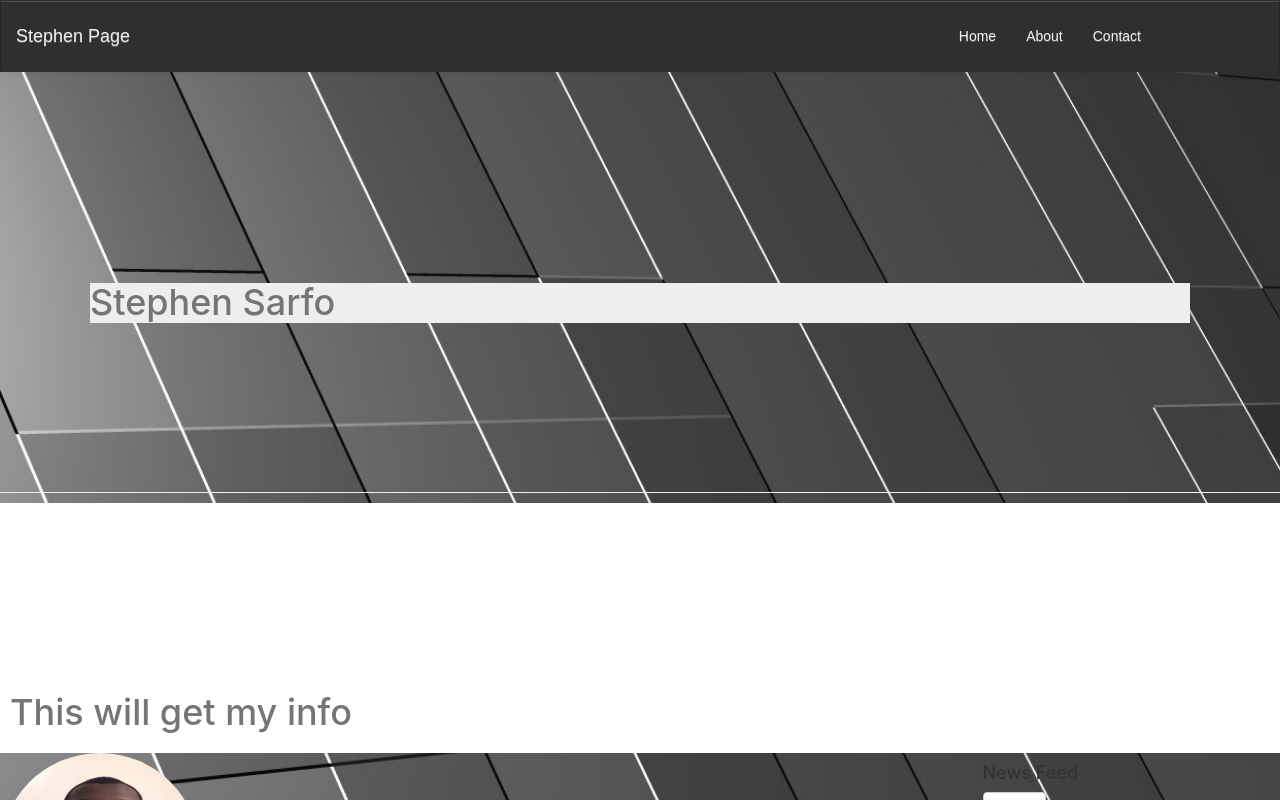
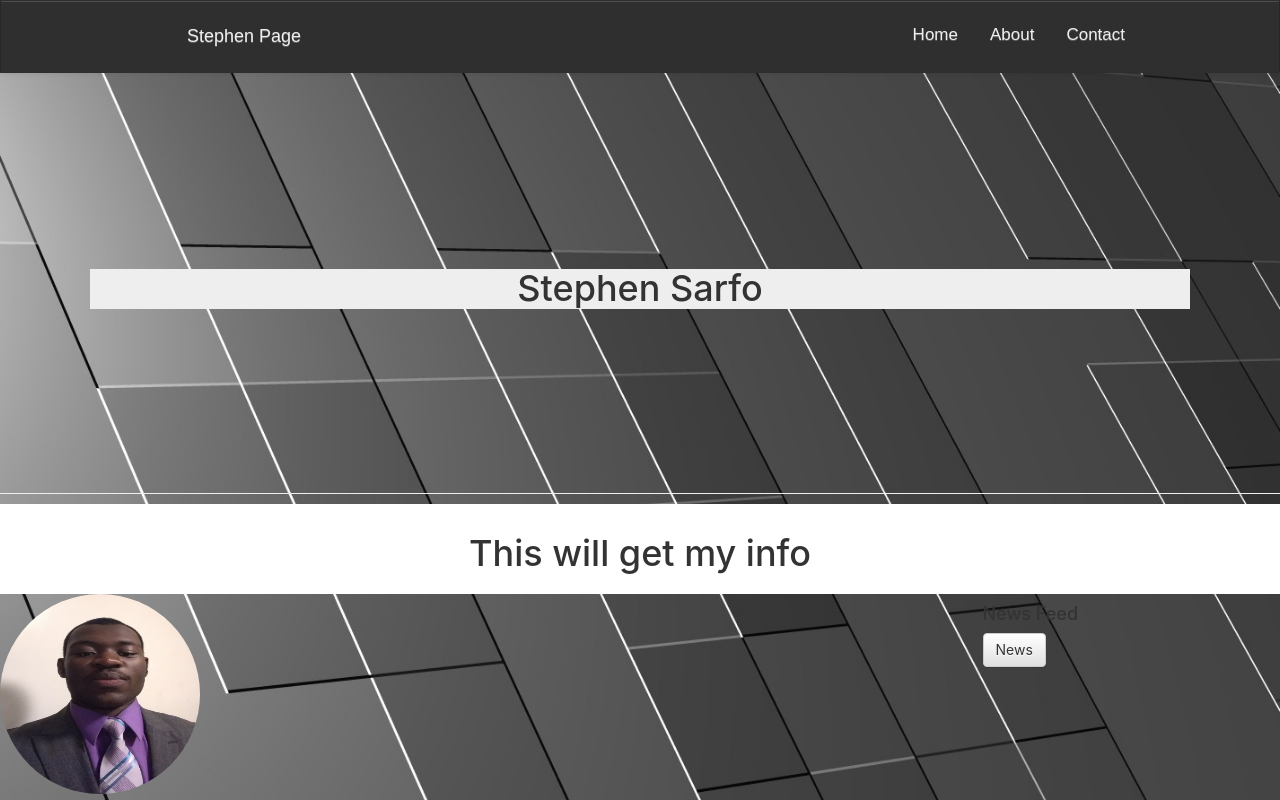
Before and after one commit to Stephen8898/Profile-Page-new, a React (Create React App) app: page /#/ in a window 1280 px wide. Shown: the top 800 px of the page. Built offline with nearby package versions, Linux system fonts and the light colour scheme; no server answers.

Commit message:
made more styling changes with the navbar and some

```diff
--- a/src/components/style/CustomNavbar.css
+++ b/src/components/style/CustomNavbar.css
@@ -1,107 +1,4 @@
 
-/* element.style {
-}
-@media (min-width: 768px){
-
-.navbar {
-    border-radius: 4px;
-    border-top-left-radius: 4px;
-    border-top-right-radius: 4px;
-    border-bottom-right-radius: 4px;
-    border-bottom-left-radius: 4px;
-}
-
-}
-.navbar-default {
-    background-color: #f8f8f8;
-    border-color: #e7e7e7;
-    border-top-color: rgb(231, 231, 231);
-    border-right-color: rgb(231, 231, 231);
-    border-bottom-color: rgb(231, 231, 231);
-    border-left-color: rgb(231, 231, 231);
-}
-.navbar-default {
-    background-image: linear-gradient(to bottom,#808080 0,#808080 100%);
-    filter: progid:DXImageTransform.Microsoft.gradient(startColorstr='#ffffffff', endColorstr='#fff8f8f8', GradientType=0);
-    filter: progid:DXImageTransform.Microsoft.gradient(enabled=false);
-    background-repeat: repeat-x;
-    border-radius: 4px black solid;
-    box-shadow: inset 0 1px 0 rgba(255,255,255,.15), 0 1px 5px rgba(0,0,0,.075);
-}
-
-.navbar {
-    border-radius: 4px;
-}
-
-.navbar {
-    /* just changed navbar postion from reletive to absloute
-
-    position: fixed;
-    min-height: 50px;
-    /* margin-bottom: 0px;
-    border: 1px solid #808080;
-    border-top-color: #808080;
-    border-top-style: solid;
-    border-top-width: 1px;
-    border-right-color: #808080;
-    border-right-style: solid;
-    border-right-width: 1px;
-    border-bottom-color: #808080;
-    border-bottom-style: solid;
-    border-bottom-width: 1px;
-    border-left-color: #808080;
-    border-left-style: solid;
-    border-left-width: 1px;
-    border-image-source: initial;
-    border-image-slice: initial;
-    border-image-width: initial;
-    border-image-outset: initial;
-    border-image-repeat: initial;
-}
-.navbar-default {
-    background-image: -webkit-linear-gradient(top,#fff 0,#f8f8f8 100%);
-    background-image: -o-linear-gradient(top,#fff 0,#f8f8f8 100%);
-    background-image: -webkit-gradient(linear,left top,left bottom,from(#fff),to(#f8f8f8));
-    background-image: linear-gradient(to bottom,#fff 0,#f8f8f8 100%);
-    filter: progid:DXImageTransform.Microsoft.gradient(startColorstr='#ffffffff', endColorstr='#fff8f8f8', GradientType=0);
-    filter: progid:DXImageTransform.Microsoft.gradient(enabled=false);
-    background-repeat: repeat-x;
-    border-radius: 4px;
-    -webkit-box-shadow: inset 0 1px 0 rgba(255,255,255,.15), 0 1px 5px rgba(0,0,0,.075);
-    box-shadow: inset 0 1px 0 rgba(255,255,255,.15), 0 1px 5px rgba(0,0,0,.075);
-}
-.navbar-default {
-    background-color: #f8f8f8;
-    border-color: #e7e7e7;
-}
-@media (min-width: 768px){
-.navbar {
-    border-radius: 4px;
-}
-}
-.navbar {
-    position: relative;
-    min-height: 50px;
-    margin-bottom: 0px;
-    border: 1px solid #808080;
-}
-
-article, aside, footer, header, hgroup, main, nav, section {
-    display: block;
-}
-article, aside, details, figcaption, figure, footer, header, hgroup, main, menu, nav, section, summary {
-    display: block;
-}
-
-* {
-    box-sizing: border-box;
-}
-
-* {
-    -webkit-box-sizing: border-box;
-    -moz-box-sizing: border-box;
-    box-sizing: border-box;
-} */
 
 .navbar,
 .navbar-default {
@@ -122,13 +19,28 @@ article, aside, details, figcaption, figure, footer, header, hgroup, main, menu,
 .navbar-default {
     background-color: #252525c7;
     border-color: #e7e7e7;
+    overflow: hidden;
+}
+.container> .navbar-collapse {
+    padding-bottom: 10px;
 }
 
 .navbar-default .navbar-nav>li>a {
-    color: #eee;
+  display: block;
+  text-align: center;
+  padding: 14px 16px;
+  text-decoration: none;
+  font-size: 17px;
+  border-bottom: 3px solid transparent;
+  color: #eee;
 }
 .navbar-default .navbar-nav>li>a:hover {
+    border-bottom: 3px solid red;
     text-decoration: underline;
+}
+
+.navbar-default .navbar-nav>li>a:active{
+    border-bottom: 3px solid red;
 }
 
 .navbar-default .navbar-brand {
@@ -144,6 +56,20 @@ a {
     text-decoration: none;
 }
 
+.container-fluid>.navbar-collapse, .container-fluid>.navbar-header, .container>.navbar-collapse, .container>.navbar-header {
+    margin-left: 15%;
+}
+
+.container-fluid>.navbar-collapse, .container-fluid>.navbar-header, .container>.navbar-collapse, .container>.nav, .navbar-nav, .navbat-right{
+    margin-right: 0px;
+}
+.container {
+    padding-right: 15px;
+    padding-left: 15px;
+    margin-right: 10px;;
+    margin-left: auto;
+}
+
 @media (min-width: 768px){
 .navbar {
     border-radius: 4px;
@@ -153,7 +79,7 @@ a {
     position: relative;
     min-height: 50px;
     padding-top: 10px;
-    padding-bottom: 10px;
+    padding-bottom: 0px;
     margin-bottom: 0px;
     border: 1px solid #252525c7;
     border-radius: 0px;
--- a/src/components/style/Home.css
+++ b/src/components/style/Home.css
@@ -37,15 +37,18 @@
 
 .page-info{
     background-color: #eee;
+    text-align: center;
+    margin-top: 15%;
     display: block;
 }
 
-h1 {
-   /* text-shadow: 5em; */
+/* h1 {
+   /* text-shadow: 5em;
     margin-top: 5em;
     text-align: left;
     color: #757575;
-}
+} */
+
 
  .container-fluid {
     padding: 1px 0 200px;
@@ -62,6 +65,7 @@ h1 {
      padding: 10px;
      background-color: #fff;
      /* font-family: sans-serif; */
+     text-align: center;
 
 
  }
```
